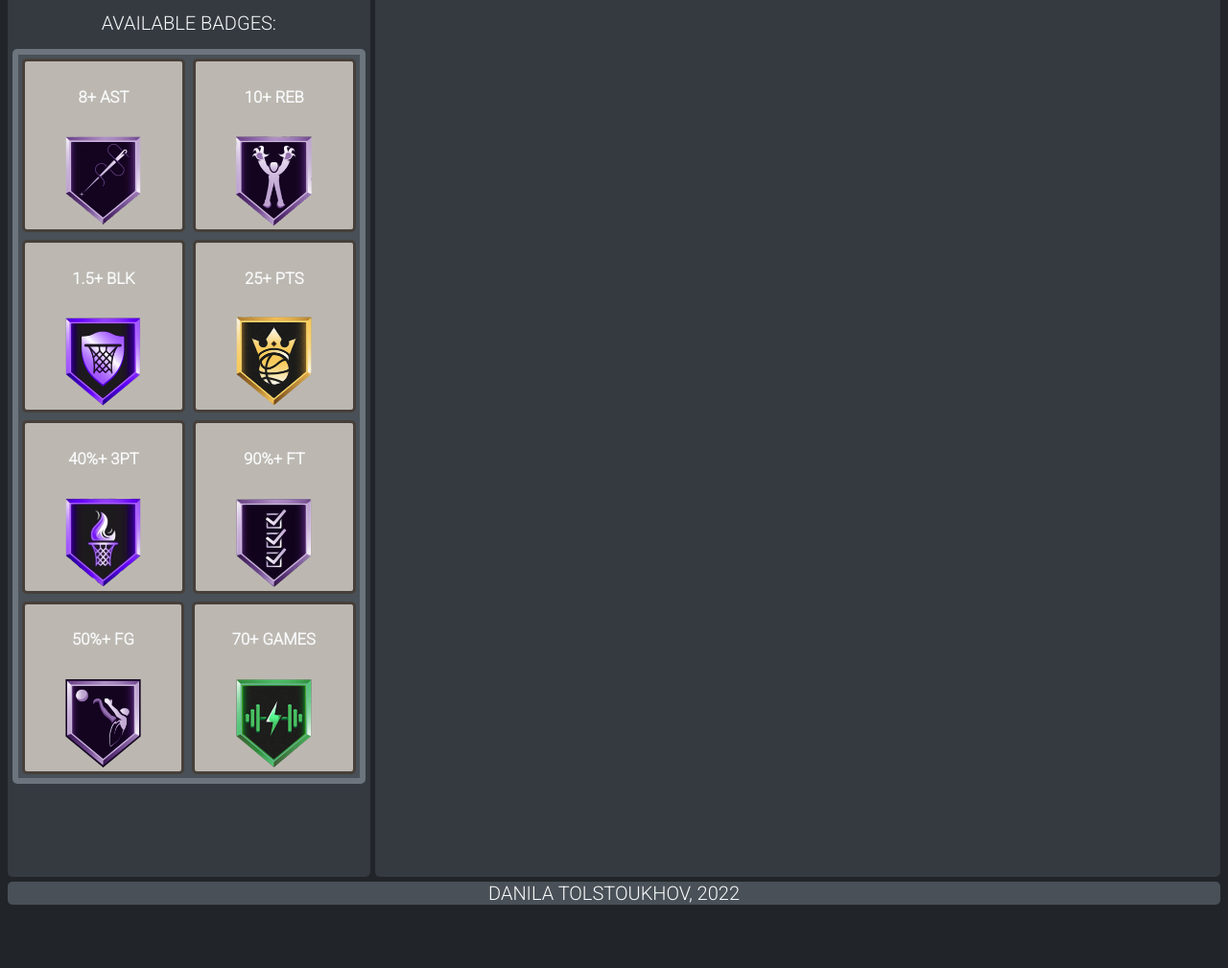
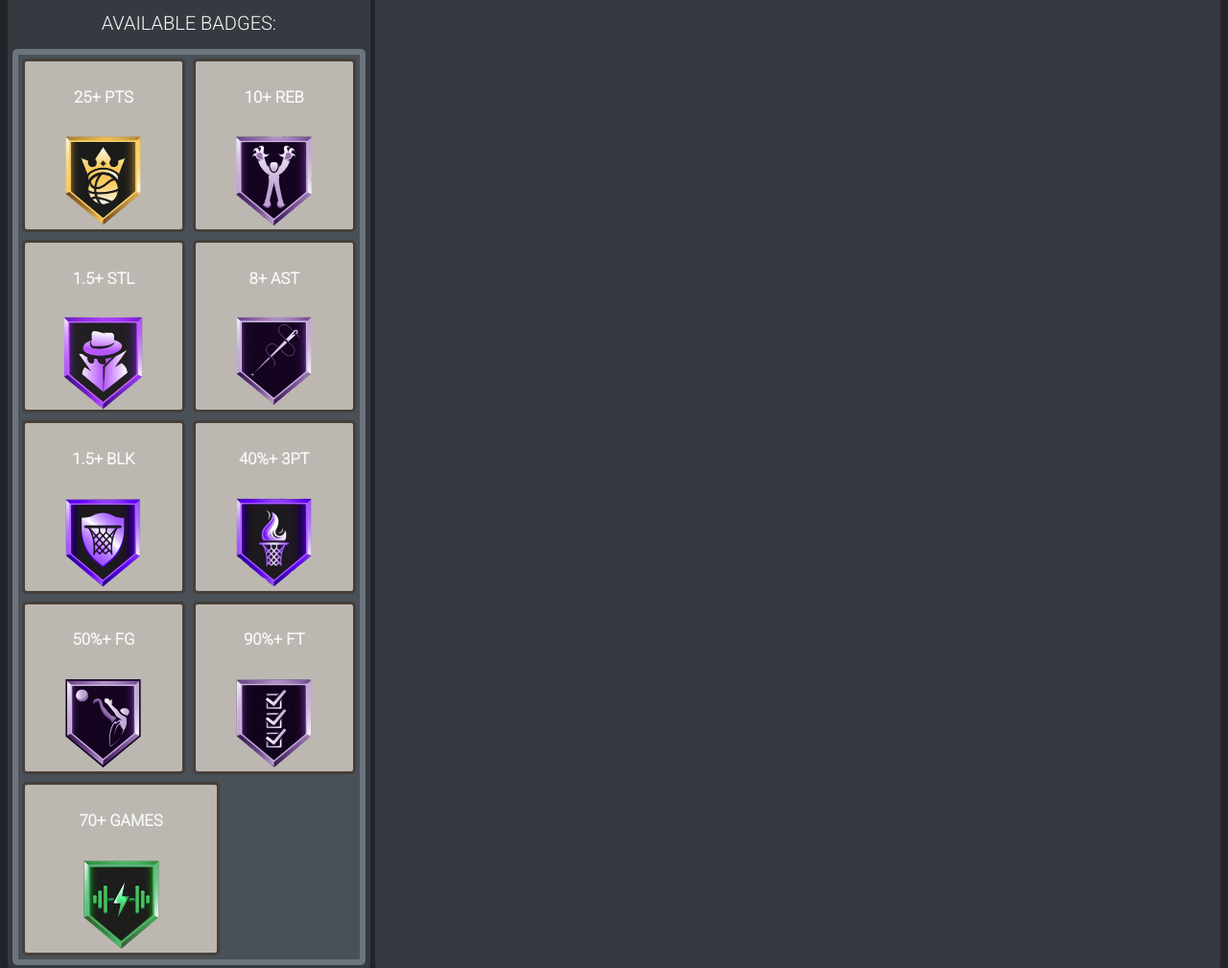
Before and after one commit to tehrazeh/stats-dont-lie, a website: page index.html in a window 1280 px wide. Shown: the part 560-1569 px from the top of the page at 96% size. Before the commit the page ends 1503 px from the top, so only its background shows below. Drawn offline with Linux system fonts and the light colour scheme.

Commit message:
Added hover text effect for the available badges, now available badges are displayed by the function

```diff
--- a/app.js
+++ b/app.js
@@ -85,7 +85,7 @@ let badges = [
     description: '50%+ FG',
     border_number: 0.5,
     code: 'fg_pct'},
-    {name: 'free_thrower',
+    {name: 'freethrower',
     description: '90%+ FT',
     border_number: 0.9,
     code: 'ft_pct'},
@@ -111,6 +111,21 @@ const poundToKg = 0.453592
 
 // hidden results box
 resultsBox.style.visibility = "hidden"
+
+// function that displays all the badges player can earn, also adds hover text with the badge name
+displayAvailableBadges = () => {
+    let available_badges_container = document.getElementById('badges')
+    for (let badge of badges) {
+        available_badges_container.innerHTML +=
+        `<div class="badgeContainer">
+            <h5>${badge.description}</h5>
+            <img class="badge" src="images/badges/${badge.name}.png">
+            <h6 class="badge_description">${badge.name}</h6>
+        </div>`
+    }
+}
+
+displayAvailableBadges()
 
 // onclick event that runs every time user clicks search button
 getSearchInputs = () => {
@@ -318,6 +333,4 @@ const refresher = () => {
     player_profile = 0
     player_stats = 0
     resultsBox.style.visibility = "hidden"
-
-
 }
--- a/index.html
+++ b/index.html
@@ -10,7 +10,6 @@
 <body>
     <div id="container">
         <nav>
-
             <h1>Welcome To the Stats Don't Lie App</h1>
         </nav>
 
@@ -26,38 +25,6 @@
             </div>
             <label>Available badges:</label>
             <div id="badges">
-                <div class="badgeContainer">
-                    <h5>8+ AST</h5>
-                    <img class="badge" src="images/badges/passer.png">
-                </div>
-                <div class="badgeContainer">
-                    <h5>10+ REB</h5>
-                    <img class="badge" src="images/badges/rebounder.png">
-                </div>
-                <div class="badgeContainer">
-                    <h5>1.5+ BLK</h5>
-                    <img class="badge" src="images/badges/rimprotector.png">
-                </div>
-                <div class="badgeContainer">
-                    <h5>25+ PTS</h5>
-                    <img class="badge" src="images/badges/scorer.png">
-                </div>
-                <div class="badgeContainer">
-                    <h5>40%+ 3PT</h5>
-                <img class="badge" src="images/badges/sharpshooter.png">
-                </div>
-                <div class="badgeContainer">
-                    <h5>90%+ FT</h5>
-                    <img class="badge" src="images/badges/free_thrower.png">
-                </div>
-                <div class="badgeContainer">
-                    <h5>50%+ FG</h5>
-                    <img class="badge" src="images/badges/efficient.png">
-                </div>
-                <div class="badgeContainer">
-                    <h5>70+ GAMES</h5>
-                    <img class="badge" src="images/badges/reliable.png">
-                </div>
             </div>
         </div>
 
```
Also changed, not shown: images/badges/freethrower.png (renamed from images/badges/free_thrower.png).
